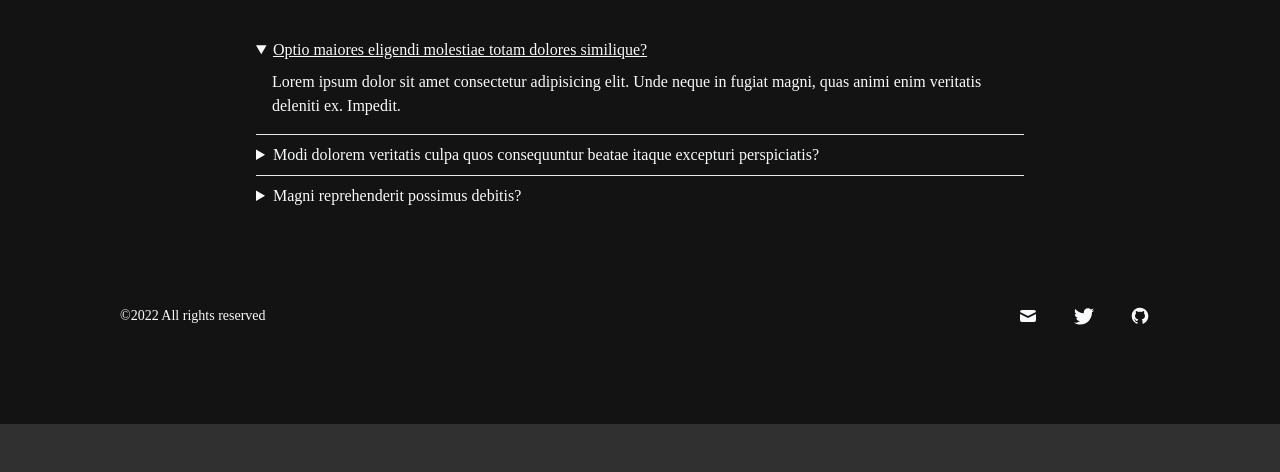
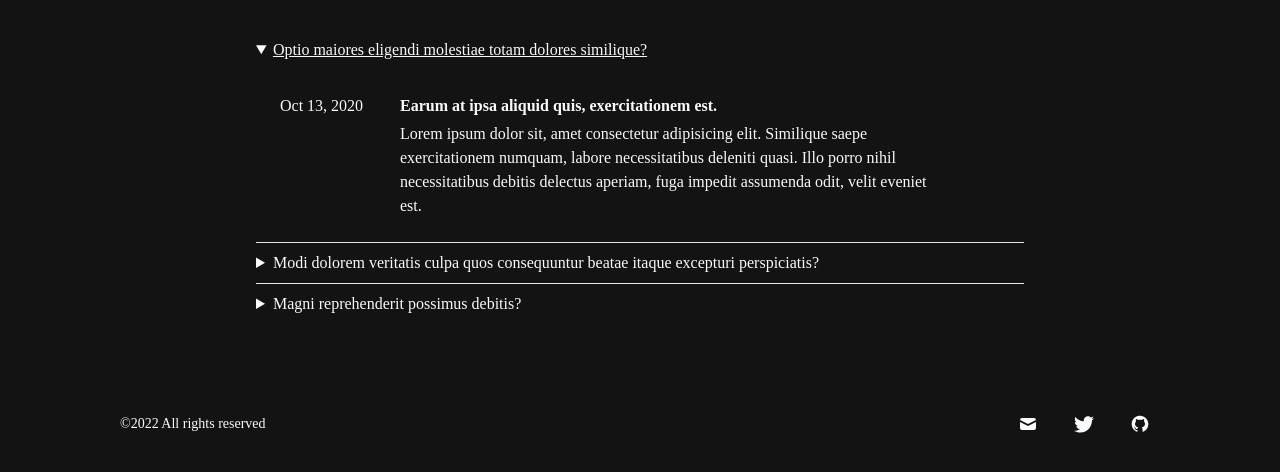
Before and after one commit to queen-raae/gtchakama-myblog, a Gatsby site: page /contact in a window 1280 px wide. Both pictures are taken after a click on the heading "Optio maiores eligendi molestiae totam dolores similique?". Shown: the part 278-750 px from the top of the page. Built offline with nearby package versions, Linux system fonts and the light colour scheme; Gatsby itself is replaced by a stand-in of ours; some packages are replaced by stand-ins of ours; a web font is replaced by a local one; what @tailwindcss/typography would draw is missing.

Commit message:
Update contact.tsx

```diff
--- a/src/pages/contact.tsx
+++ b/src/pages/contact.tsx
@@ -13,7 +13,7 @@ const BlogIndex: React.FC<PageProps> = ({ data, location }) => {
 
   return (
     <Layout location={location} title={siteTitle}>
-      <Seo title="All posts" />
+      <Seo title="Reach Out" />
        {/* <Bio /> */}
        <section className="dark:bg-coolGray-800 dark:text-coolGray-100">
 	<div className="container flex flex-col justify-center p-4 mx-auto md:p-8">
@@ -22,9 +22,13 @@ const BlogIndex: React.FC<PageProps> = ({ data, location }) => {
 		<div className="flex flex-col divide-y sm:px-8 lg:px-12 xl:px-32 divide-coolGray-700">
 			<details>
 				<summary className="py-2 outline-none cursor-pointer focus:underline">Optio maiores eligendi molestiae totam dolores similique?</summary>
-				<div className="px-4 pb-4">
-					<p>Lorem ipsum dolor sit amet consectetur adipisicing elit. Unde neque in fugiat magni, quas animi enim veritatis deleniti ex. Impedit.</p>
-				</div>
+				<article>
+			<a rel="noopener noreferrer" href="#" className="grid p-4 overflow-hidden md:grid-cols-5 rounded-xl lg:p-6 xl:grid-cols-12 hover:dark:bg-coolGray-900">
+				<h3 className="mb-1 ml-8 font-semibold md:col-start-2 md:col-span-4 md:ml-0 xl:col-start-3 xl:col-span-9">Earum at ipsa aliquid quis, exercitationem est.</h3>
+				<time  className="row-start-1 mb-1 md:col-start-1 xl:col-span-2 dark:text-coolGray-400">Oct 13, 2020</time>
+				<p className="ml-8 md:col-start-2 md:col-span-4 xl:col-start-3 xl:col-span-9 md:ml-0 dark:text-coolGray-300">Lorem ipsum dolor sit, amet consectetur adipisicing elit. Similique saepe exercitationem numquam, labore necessitatibus deleniti quasi. Illo porro nihil necessitatibus debitis delectus aperiam, fuga impedit assumenda odit, velit eveniet est.</p>
+			</a>
+		</article>
 			</details>
 			<details>
 				<summary className="py-2 outline-none cursor-pointer focus:underline">Modi dolorem veritatis culpa quos consequuntur beatae itaque excepturi perspiciatis?</summary>
```
